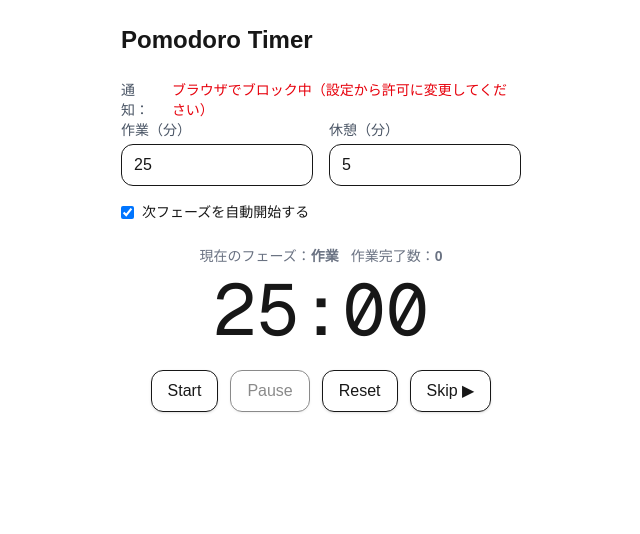
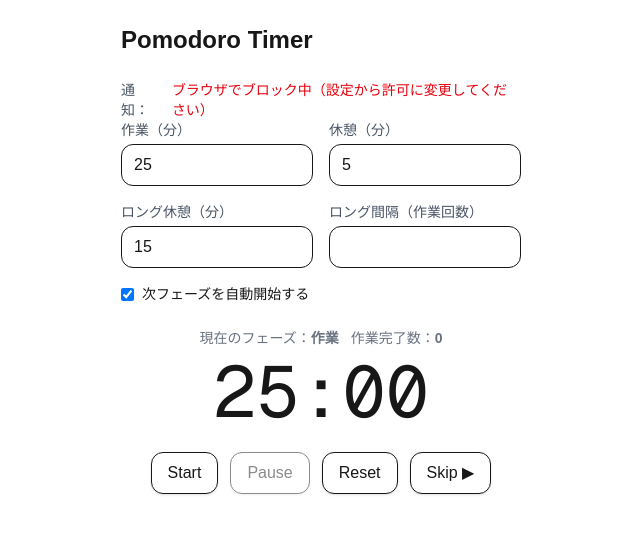
Before and after one commit to matcha4smiley/knock, a Next.js app: page /knocks/day4_pomodoro in a window 1280 px wide. Shown: the top 534 px of the page, without its empty margins (319-959 px from the left). Built offline with nearby package versions, Linux system fonts and the light colour scheme.

Commit message:
add long term rest

```diff
--- a/src/app/knocks/day4_pomodoro/page.tsx
+++ b/src/app/knocks/day4_pomodoro/page.tsx
@@ -15,23 +15,27 @@
     const [workMin, setWorkMin] = useState<number>(25);
     const [breakMin, setBreakMin] = useState<number>(5);
     const [autoNext, setAutoNext] = useState<boolean>(true);
+    const [longBreakMin, setLongBreakMin] = useState<number>(15);
+    const [roundsPerLongBreak, setRoundsPerLongBreak] = useState<number>(4);
 
     // ランタイム状態
     const [phase, setPhase] = useState<Phase>('work');
     const [remaining, setRemaining] = useState<number>(workMin * 60);
     const [running, setRunning] = useState<boolean>(false);
     const [rounds, setRounds] = useState<number>(0); // 作業完了数
+    const [isLong, setIsLong] = useState<boolean>(false); // 休憩がロングかどうか
 
     // 現在フェーズの総秒数
     const phaseSeconds = useMemo(
-        () => (phase === 'work' ? workMin : breakMin) * 60,
-        [phase, workMin, breakMin]
+        () => (phase === 'work' ? workMin : (isLong ? longBreakMin : breakMin)) * 60,
+        [phase, workMin, breakMin, longBreakMin, isLong]
     );
 
     // 停止中に設定やフェーズが変わったら、満タン秒に合わせる
     useEffect(() => {
         if (!running) setRemaining(phaseSeconds);
-    }, [phase, workMin, breakMin, phaseSeconds]);
+    }, [phase, workMin, breakMin, longBreakMin, isLong, phaseSeconds]);
+
 
     // タイマー進行 & 0到達時のフェーズ切替（0を返さず次秒数を返す）
     useEffect(() => {
@@ -81,30 +85,42 @@
         setPhase('work');
         setRounds(0);
         setRemaining(workMin * 60);
+        setIsLong(false);
     };
 
     const handleSkip = () => {
         setRunning(false);
         if (phase === 'work') {
+            const nextRounds = rounds + 1;
+            const willBeLong = nextRounds % Math.max(1, roundsPerLongBreak) === 0;
+            setRounds((r) => r+1);
             setPhase('break');
-            setRemaining(breakMin * 60);
+            setIsLong(willBeLong);
+            setRemaining((willBeLong? longBreakMin : breakMin) * 60);
         } else {
             setPhase('work');
+            setIsLong(false);
             setRemaining(workMin * 60);
         }
     };
 
-    // 通知サポート判定
-    const supportsNotification =
-        typeof window !== 'undefined' && 'Notification' in window;
+    const [mounted, setMounted] = useState(false);
+    useEffect(() => setMounted(true), []);
 
-    // 通知の利用ON/OFF（ユーザ設定ではなく「使えるか」のフラグ）
-    const [notifEnabled, setNotifEnabled] = useState<boolean>(false);
+    const [supportsNotification, setSupportsNotification] = useState(false);
+    const [notifEnabled, setNotifEnabled] = useState(false);
+    const [notifPerm, setNotifPerm] = useState<NotificationPermission>('default');
 
-    // 現在の権限（'default' | 'granted' | 'denied'）
-    const [notifPerm, setNotifPerm] = useState<NotificationPermission>(
-        supportsNotification ? Notification.permission : 'default'
-    );
+    useEffect(() => {
+        if(!mounted) return;
+        const ok = 'Notification' in window;
+        setSupportsNotification(ok);
+        if(ok){
+            const p = Notification.permission;
+            setNotifPerm(p);
+            setNotifEnabled(p === 'granted');
+        }
+    }, [mounted]);
 
     // 初期化：すでに許可済みなら有効化
     useEffect(() => {
@@ -161,7 +177,9 @@
             <section className="mt-2">
                 <div className="text-sm text-gray-600 flex items-center gap-3">
                     <span>通知：</span>
-                    {supportsNotification ? (
+                        {!mounted ? (
+                        <span className="text-gray-500">判定中...</span>
+                        ): supportsNotification ? (
                         notifPerm === 'granted' ? (
                             <span className="text-green-600">許可済み</span>
                         ) : notifPerm === 'denied' ? (
@@ -209,6 +227,31 @@
                         }
                     />
                 </label>
+                <label className="flex flex-col gap-1">
+                    <span className="text-sm text-gray-600">ロング休憩（分）</span>
+                    <input
+                        type="number"
+                        min={1}
+                        className="border rounded-xl px-3 py-2"
+                        value={longBreakMin}
+                        disabled={running}
+                        onChange={(e) =>
+                            setLongBreakMin(Math.max(1, Number(e.target.value)))
+                        }
+                    />
+                </label>
+                <label className="flex flex-col gap-1">
+                    <span className="text-sm text-gray-600">ロング間隔（作業回数）</span>
+                    <input
+                        type="number"
+                        min={1}
+                        className="border rounded-xl px-3 py-2"
+                        disabled={running}
+                        onChange={(e) =>
+                            setRoundsPerLongBreak(Math.max(1, Number(e.target.value)))
+                        }
+                    />
+                </label>
                 <label className="col-span-2 flex items-center gap-2">
                     <input
                         type="checkbox"
@@ -222,7 +265,13 @@
             {/* 表示 */}
             <section className="text-center space-y-2 mt-6">
                 <div className="text-sm text-gray-500">
-                    現在のフェーズ：<b>{phase === 'work' ? '作業' : '休憩'}</b>
+                    現在のフェーズ：
+                    <b>
+                        {phase === 'work'
+                            ? '作業'
+                            : `休憩${isLong ? '(ロング)' : '(ショート)'}`
+                        }
+                    </b>
                     <span className="ml-3">
                         作業完了数：<b>{rounds}</b>
                     </span>
```
